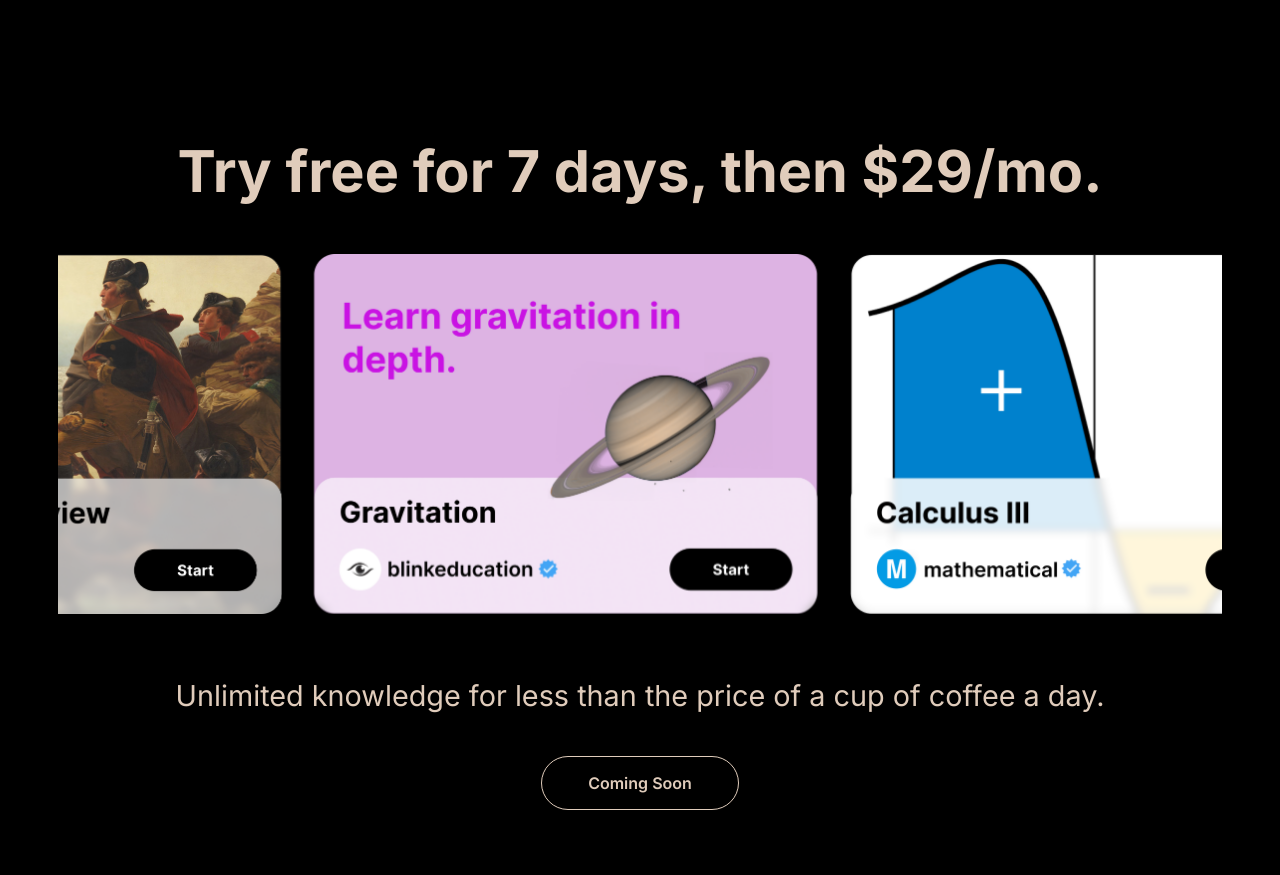
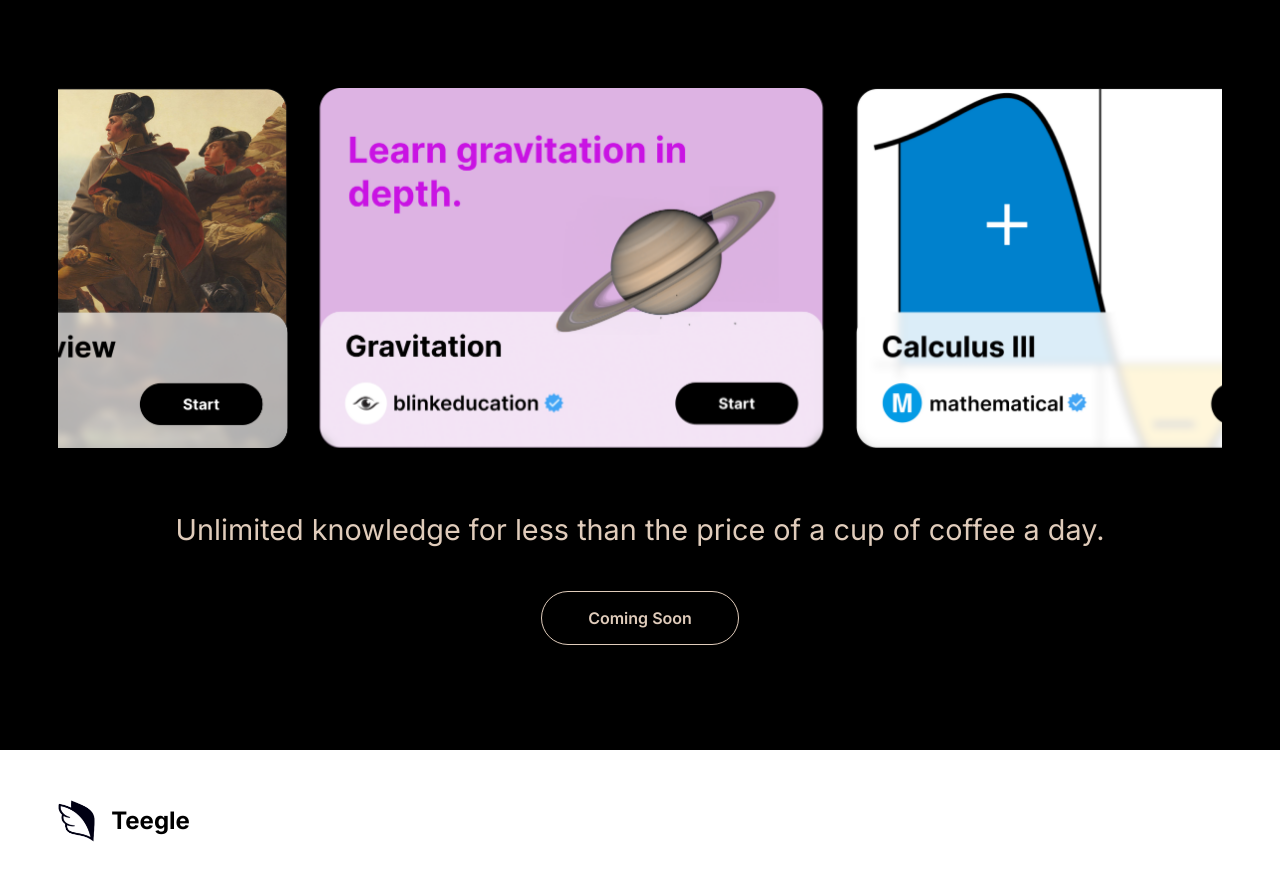
Before and after one commit to amalsony/teegle-landing, a Next.js app: page / in a window 1280 px wide. Shown: the part 4620-5495 px from the top of the page. Built offline with nearby package versions, Linux system fonts and the light colour scheme.

Commit message:
removed pricing from landing page

```diff
--- a/components/CoursesSection.jsx
+++ b/components/CoursesSection.jsx
@@ -51,7 +51,7 @@ export default function CoursesSection() {
             alt=""
           />
         </div>
-        <h2 className={classes.pricing}> Try free for 7 days, then $29/mo. </h2>
+        {/* <h2 className={classes.pricing}> Try free for 7 days, then $29/mo. </h2> */}
         <div className={classes.image_container}>
           <img
             draggable="false"
```
